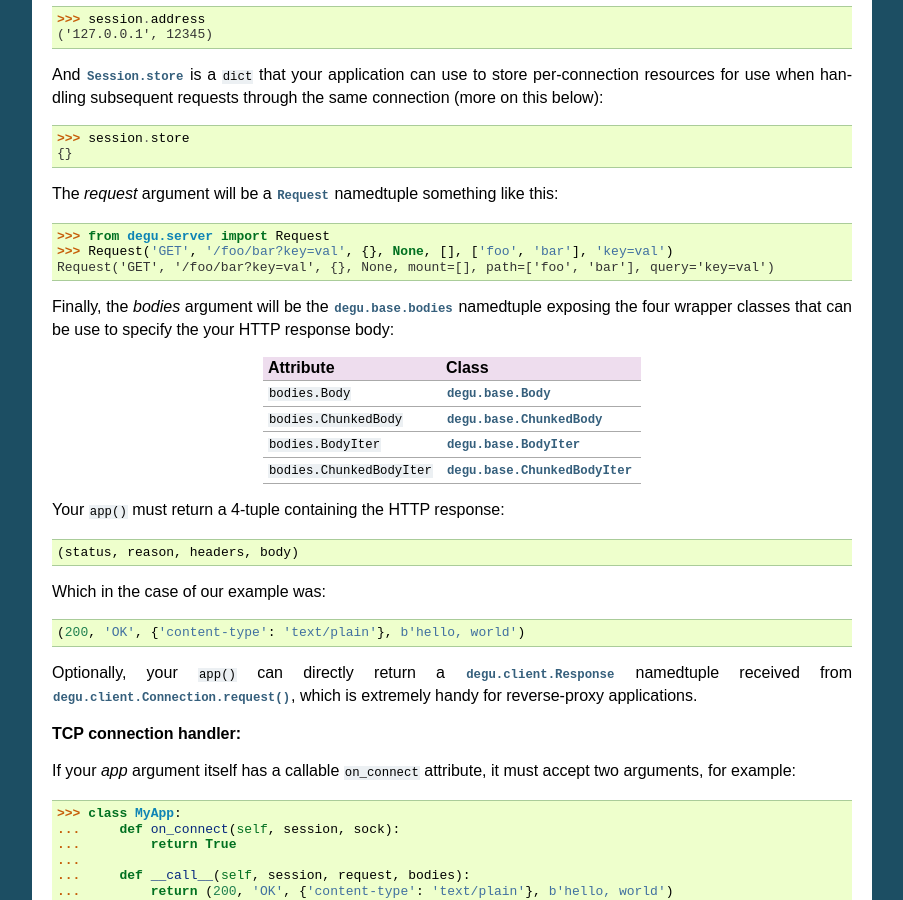
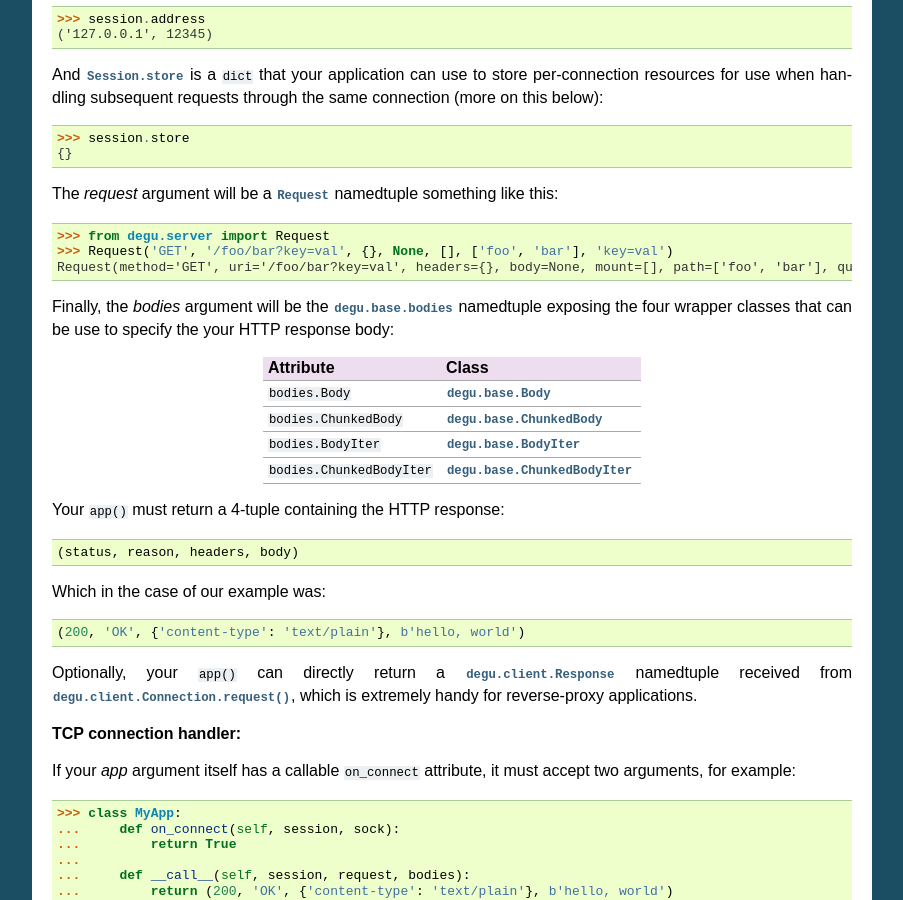
Before and after one commit to json420/degu, a Sphinx documentation site: the page built from doc/degu.server.rst, in a window 1280 px wide and 900 px high, scrolled down 4491 px. Shown: the whole window, without its empty margins (198-1101 px from the left). Built offline with Sphinx 7.4.7, drawn with Linux system fonts in a browser that asks for light colours; some of the changed text lies outside the part shown.

Commit message:
In Py impl., tests, and docs, change Request.__repr__() to match previous namedtuple

```diff
--- a/doc/degu.server.rst
+++ b/doc/degu.server.rst
@@ -298,7 +298,7 @@ this:
 
 >>> from degu.server import Request
 >>> Request('GET', '/foo/bar?key=val', {}, None, [], ['foo', 'bar'], 'key=val')
-Request('GET', '/foo/bar?key=val', {}, None, mount=[], path=['foo', 'bar'], query='key=val')
+Request(method='GET', uri='/foo/bar?key=val', headers={}, body=None, mount=[], path=['foo', 'bar'], query='key=val')
 
 Finally, the *bodies* argument will be the :attr:`degu.base.bodies` namedtuple
 exposing the four wrapper classes that can be use to specify the your HTTP
@@ -715,7 +715,7 @@ Both are documented below.
 
     >>> from degu.server import Request
     >>> Request('GET', '/foo', {}, None, [], ['foo'], None)
-    Request('GET', '/foo', {}, None, mount=[], path=['foo'], query=None)
+    Request(method='GET', uri='/foo', headers={}, body=None, mount=[], path=['foo'], query=None)
 
     A :class:`Request` instance has the following read-only attributes:
 
```
Also changed, not shown: 2 other files.
